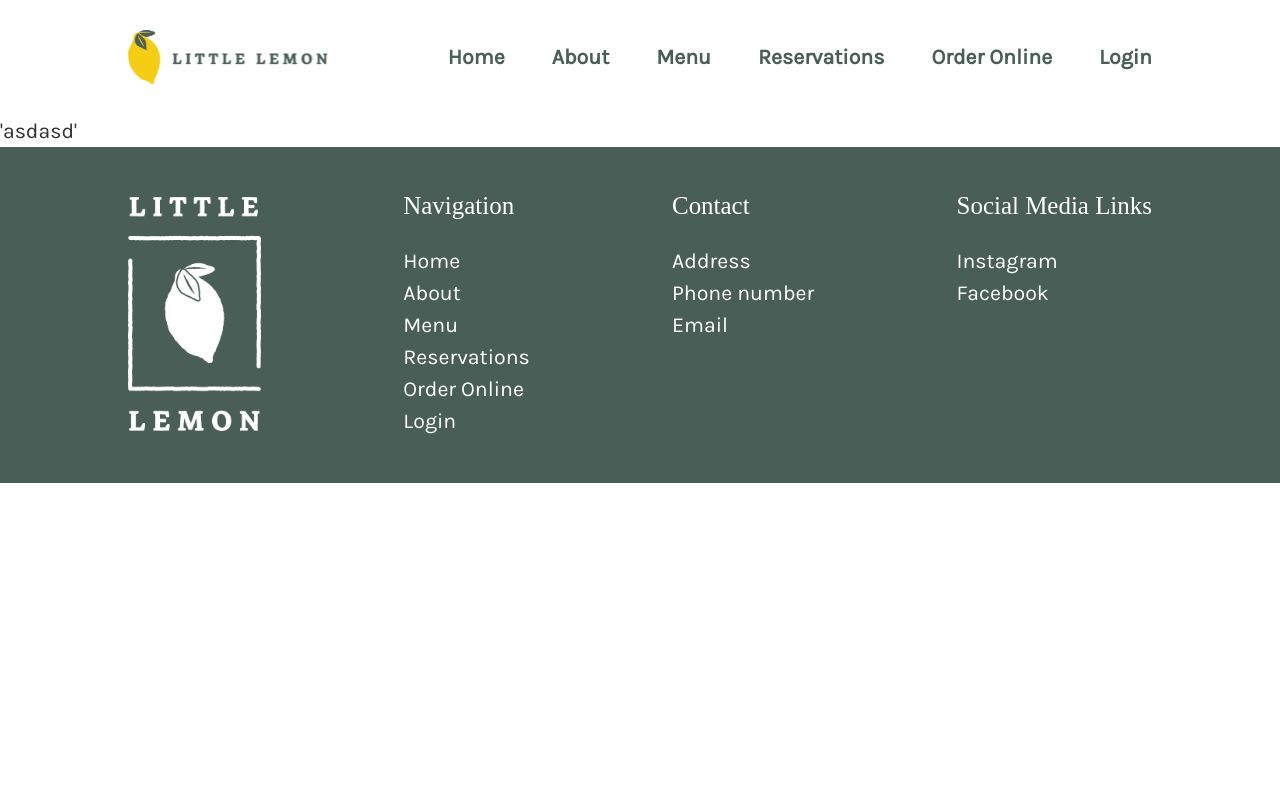
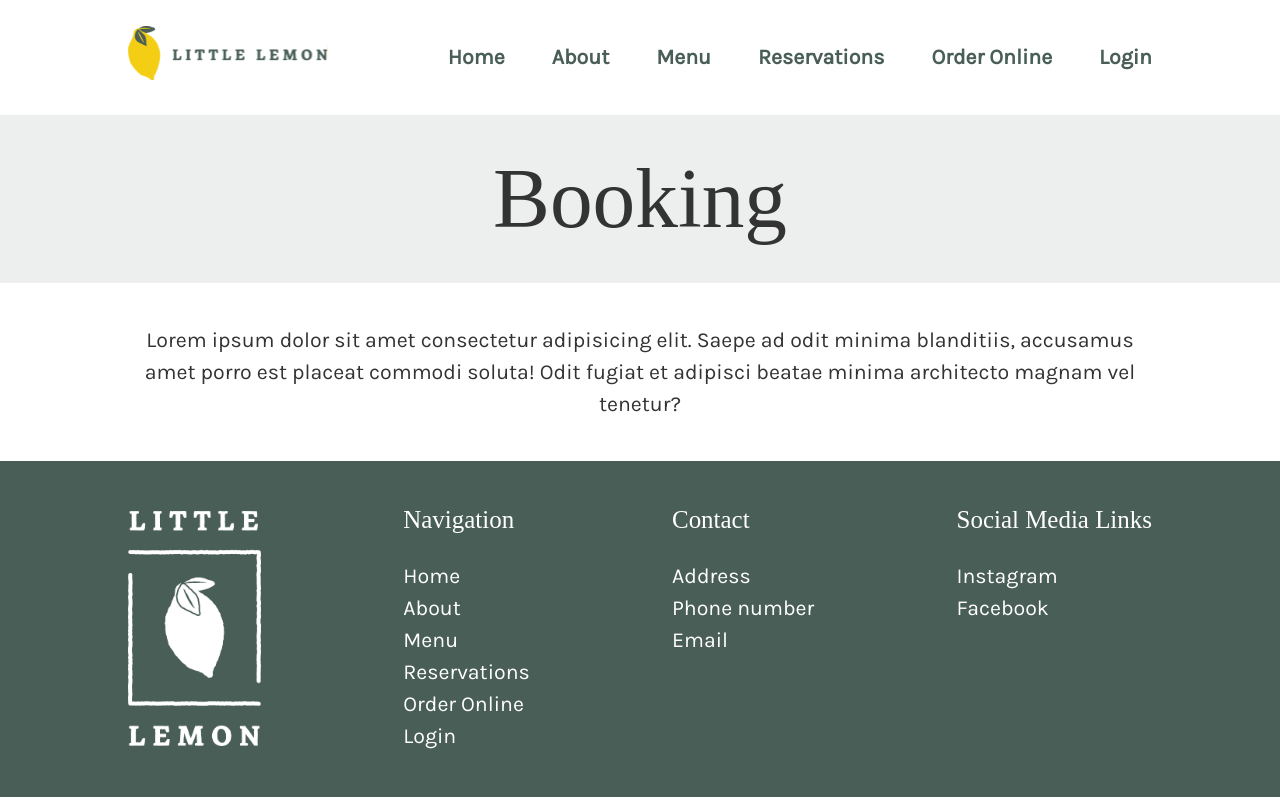
Before and after one commit to impoldev/littlelemon-frontend-capstone, a React (Create React App) app: page /booking in a window 1280 px wide. Built offline with nearby package versions, Linux system fonts and the light colour scheme; a web font is replaced by a local one.

Commit message:
update booking page

```diff
--- a/src/components/BookingPage.jsx
+++ b/src/components/BookingPage.jsx
@@ -1,7 +1,14 @@
+import '../stylesheets/BookingPage.css'
+
 export function BookingPage() {
   return(
     <main>
-      'asdasd'
+      <section className="heading">
+        <h1>Booking</h1>
+      </section>
+      <section className="body">
+        <p>Lorem ipsum dolor sit amet consectetur adipisicing elit. Saepe ad odit minima blanditiis, accusamus amet porro est placeat commodi soluta! Odit fugiat et adipisci beatae minima architecto magnam vel tenetur?</p>
+      </section>
     </main>
   )
 }
--- a/src/components/LoginPage.jsx
+++ b/src/components/LoginPage.jsx
@@ -1,3 +1,5 @@
+import '../stylesheets/LoginPage.css'
+
 export function LoginPage() {
   return(
     <main>
--- a/src/components/MenuPage.jsx
+++ b/src/components/MenuPage.jsx
@@ -1,3 +1,5 @@
+import '../stylesheets/MenuPage.css'
+
 export function MenuPage() {
   return(
     <main>
--- a/src/components/OrdersPage.jsx
+++ b/src/components/OrdersPage.jsx
@@ -1,3 +1,5 @@
+import '../stylesheets/OrdersPage.css'
+
 export function OrdersPage() {
   return(
     <main>
--- a/src/components/layout/Header.jsx
+++ b/src/components/layout/Header.jsx
@@ -13,7 +13,7 @@ export function Header() {
 
   return(
     <header>
-      <img src={Logo} alt='Little Lemon' width={200} />
+      <Link to={'/'}><img src={Logo} alt='Little Lemon' width={200} /></Link>
       <nav className='desktop'>
         <ul>
           <li><Link to='/'>Home</Link></li>
--- a/src/stylesheets/BookingPage.css
+++ b/src/stylesheets/BookingPage.css
@@ -0,0 +1,17 @@
+.heading {
+  text-align: center;
+  margin: auto;
+  background-color: #edefee;
+  padding: 20px 0;
+}
+
+.heading h1 {
+  margin: 0;
+}
+
+.body {
+  text-align: center;
+  margin: auto;
+  padding: 20px 0;
+  max-width: 1024px;
+}
```
